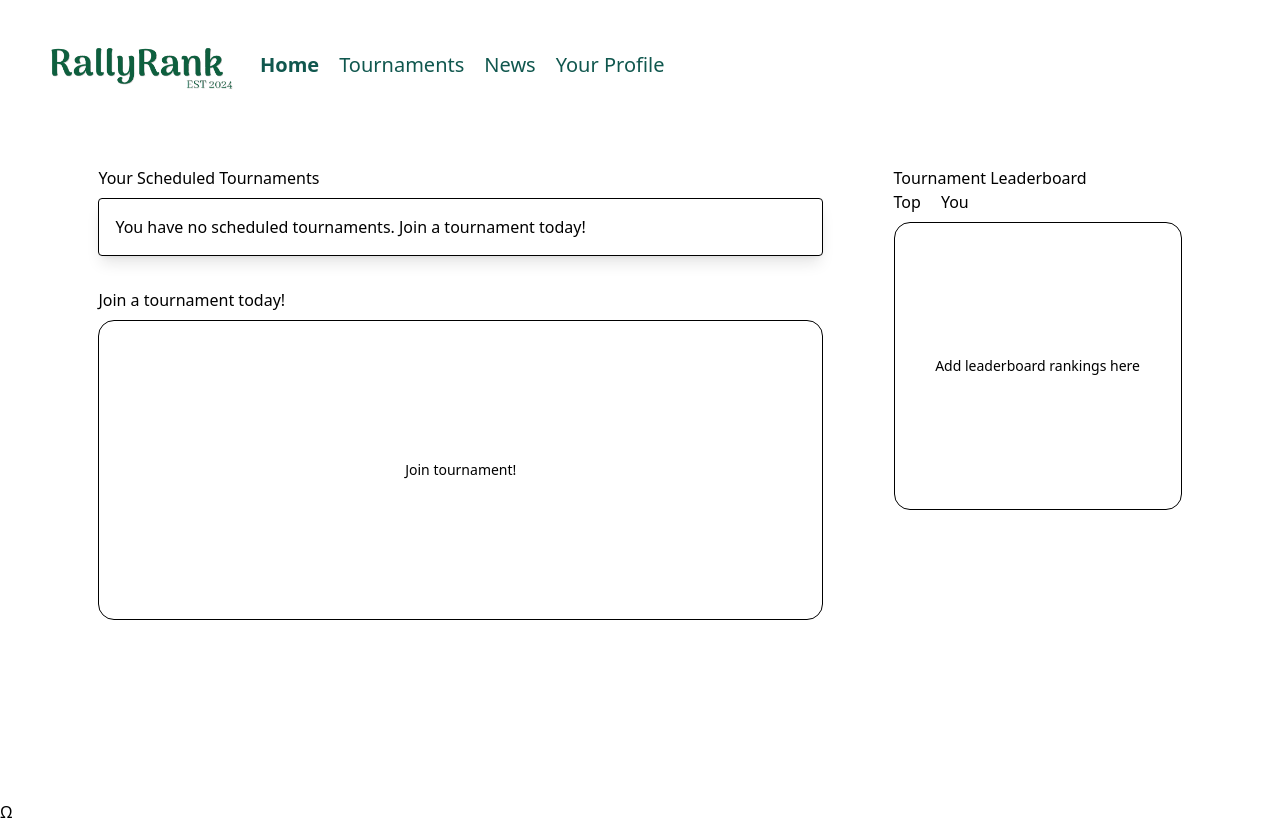
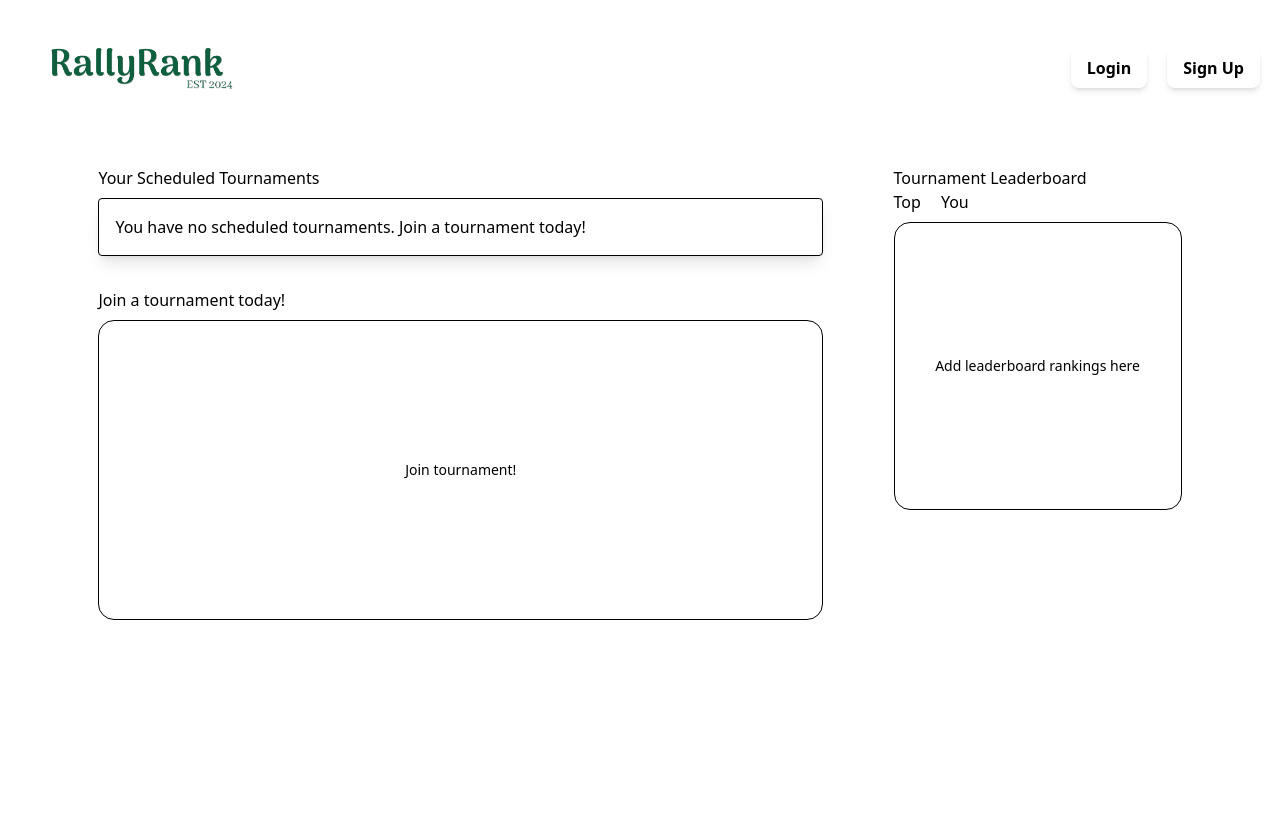
Before and after one commit to zylooooo/CS203, a React (Vite) app in the folder rally-rank-app/: page / in a window 1280 px wide. After the commit the page ends 800 px from the top, so only its background shows below. Built offline with nearby package versions, Linux system fonts and the light colour scheme.

Commit message:
PublicNavBar addition, changed MainLayout.jsx

```diff
--- a/rally-rank-app/src/PublicView/HomePage.jsx
+++ b/rally-rank-app/src/PublicView/HomePage.jsx
@@ -23,26 +23,8 @@ function HomePage() {
     return (
         <div className = "homepage flex flex-col w-full">
 
-            {/* Login and Sign Up Buttons */}
-            <div className="section-one absolute top-7 right-0 m-5 space-x-5">
-
-                {/* Login Button */}
-                <button
-                    onClick = {handleLoginClick}
-                    className = "login-button bg-blue-500 text-white font-semibold py-2 px-4 rounded-lg hover:bg-blue-600 shadow-md transition duration-300 ease-in-out">
-                        Login
-                </button>
-
-                {/* Sign Up Button */}
-                <button
-                    onClick = {handleSignUpClick}
-                    className = "sign-up-button bg-green-500 text-white font-semibold py-2 px-4 rounded-lg hover:bg-green-600 shadow-md transition duration-300 ease-in-out">
-                        Sign Up
-                </button>
-            </div>
-
             {/* Advertisement and Quick Sign Up */}
-            <div className="relative section-two mx-auto mt-10">
+            <div className = "relative section-two mx-auto mt-10">
                 <img
                     src = "../src/assets/homepage-picture.jpg"
                     alt = "RallyRank Advertisement"
@@ -55,9 +37,9 @@ function HomePage() {
                     <h2 className = "ml-11 mt-1" style = {{ color : 'white' }}> Join RallyRank today. </h2>
                     <div className ="quick-sign-up flex ml-4">
                         <input
-                            type = "text" onChange = { handleEmailChange }
+                            type = "text" onChange = {handleEmailChange}
                             placeholder = "Enter your email"
-                            className = "mt-7 ml-6 rounded-l-[10px] rounded-r-none border border-gray-300 w-[450px] p-3 pl-4"
+                            className = "mt-7 ml-6 rounded-l-[10px] rounded-r-none border border-gray-300 w-[450px] p-3 pl-4 focus:outline-none focus:border-blue-500"
                         />
                         <button
                         className = "mt-7 px-4 py-2 text-white rounded-l-none rounded-r-[10px] border" style = {{ backgroundColor: '#A6A6A6'}}
@@ -70,9 +52,9 @@ function HomePage() {
             </div>
 
             {/* About RallyRank */}
-            <div className="section-three mt-10 border w-[1350px] h-[800px] mx-auto bg-blue-100"> {/* Change background color */}
-                <h2 className="text-5xl font-bold text-gray-800"> About RallyRank </h2> {/* Change font size and color */}
-                <p className="mt-4 text-lg text-gray-700"> {/* Change paragraph size and color */}
+            <div className = "section-three mt-10 border w-[1350px] h-[800px] mx-auto bg-blue-100">
+                <h2 className = "text-5xl font-bold text-gray-800"> About RallyRank </h2>
+                <p className = "mt-4 text-lg text-gray-700">
                     Lorem ipsum dolor sit amet consectetur adipisicing elit. Quis rem totam error commodi enim iste nulla fugit, dolores voluptatem cupiditate quasi necessitatibus! Autem suscipit, minima quasi voluptatem commodi nostrum est.
                 </p>
             </div>
--- a/rally-rank-app/src/components/MainLayout.jsx
+++ b/rally-rank-app/src/components/MainLayout.jsx
@@ -1,14 +1,15 @@
-import NavBar from "./NavBar";
+//import NavBar from "./NavBar";
+import PublicNavBar from "./PublicNavBar"
 
 function MainLayout({ children }) {
     return (
         <>
             <div className="flex flex-col min-h-screen">
-                <NavBar />
+                <PublicNavBar />
                 <div className="flex-grow flex flex-col justify-start items-center">
                     {children}
                 </div>
-            </div>Ω
+            </div>
         </>
     );
 }
--- /dev/null
+++ b/rally-rank-app/src/components/PublicNavBar.jsx
@@ -0,0 +1,66 @@
+import { NavLink } from "react-router-dom";
+import React, { useState } from 'react';
+import { useNavigate } from 'react-router-dom';
+
+function PublicNavBar() {
+
+    const [email, setEmail] = useState('');
+
+    const navigate = useNavigate();
+
+    const handleLoginClick = () => {
+        navigate('/login');
+    };
+
+    const handleEmailChange = (e) => {
+        setEmail(e.target.value);
+    }
+
+    const handleSignUpClick = () => {
+        navigate('/signup', { state: { email } });
+    };
+
+    return (
+        <nav className = "flex items-center py-10 pl-10 gap-5">
+
+            <img src = "src/assets/Logo.svg" alt = "RallyRank-Logo"/>
+
+            <div className = "section-one absolute top-7 right-0 m-5 space-x-5">
+
+{/* Login Button */}
+<button
+    onClick = {handleLoginClick}
+    className = "login-button bg-blue-500 text-white font-semibold py-2 px-4 rounded-lg hover:bg-blue-600 shadow-md transition duration-300 ease-in-out">
+        Login
+</button>
+
+{/* Sign Up Button */}
+<button
+    onClick = {handleSignUpClick}
+    className = "sign-up-button bg-green-500 text-white font-semibold py-2 px-4 rounded-lg hover:bg-green-600 shadow-md transition duration-300 ease-in-out">
+        Sign Up
+</button>
+</div>
+        </nav>
+    );
+}
+
+export default PublicNavBar;
+
+// {/* Login and Sign Up Buttons */}
+// <div className = "section-one absolute top-7 right-0 m-5 space-x-5">
+
+// {/* Login Button */}
+// <button
+//     onClick = {handleLoginClick}
+//     className = "login-button bg-blue-500 text-white font-semibold py-2 px-4 rounded-lg hover:bg-blue-600 shadow-md transition duration-300 ease-in-out">
+//         Login
+// </button>
+
+// {/* Sign Up Button */}
+// <button
+//     onClick = {handleSignUpClick}
+//     className = "sign-up-button bg-green-500 text-white font-semibold py-2 px-4 rounded-lg hover:bg-green-600 shadow-md transition duration-300 ease-in-out">
+//         Sign Up
+// </button>
+// </div>
```
